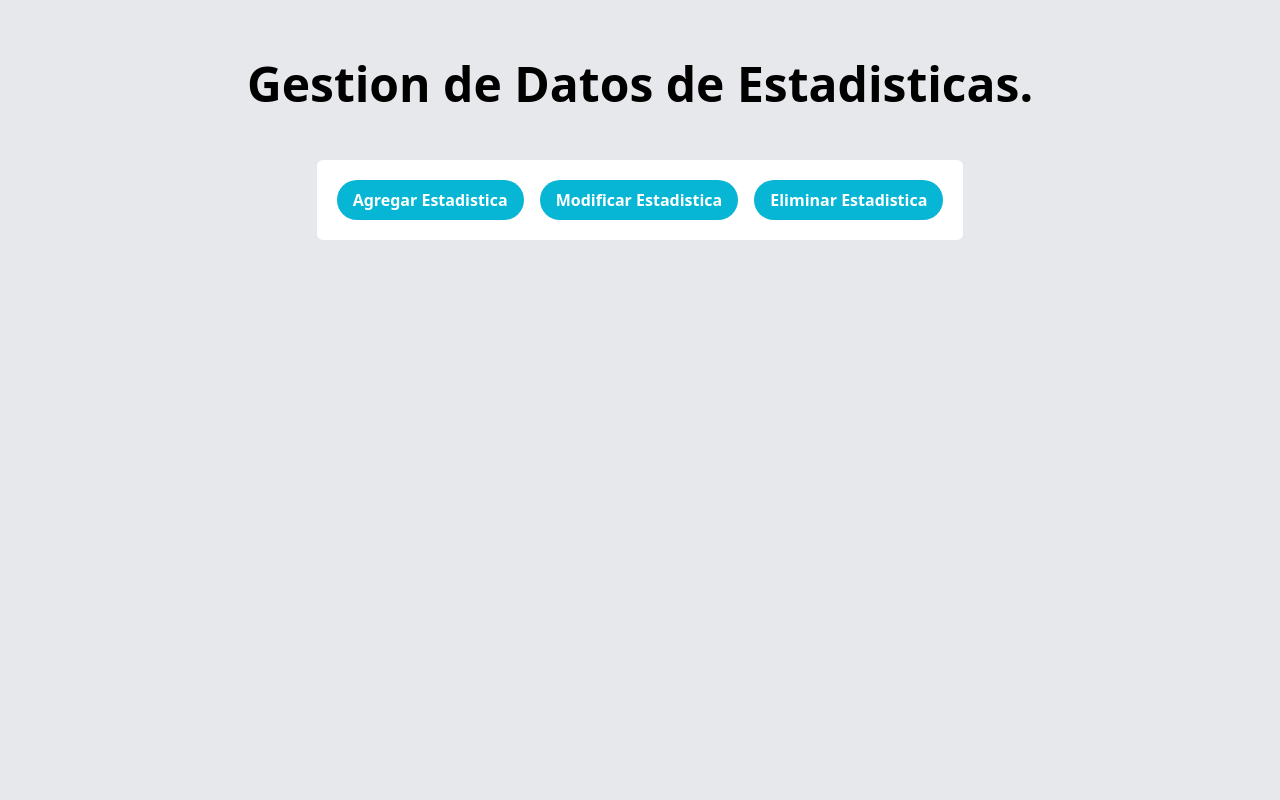
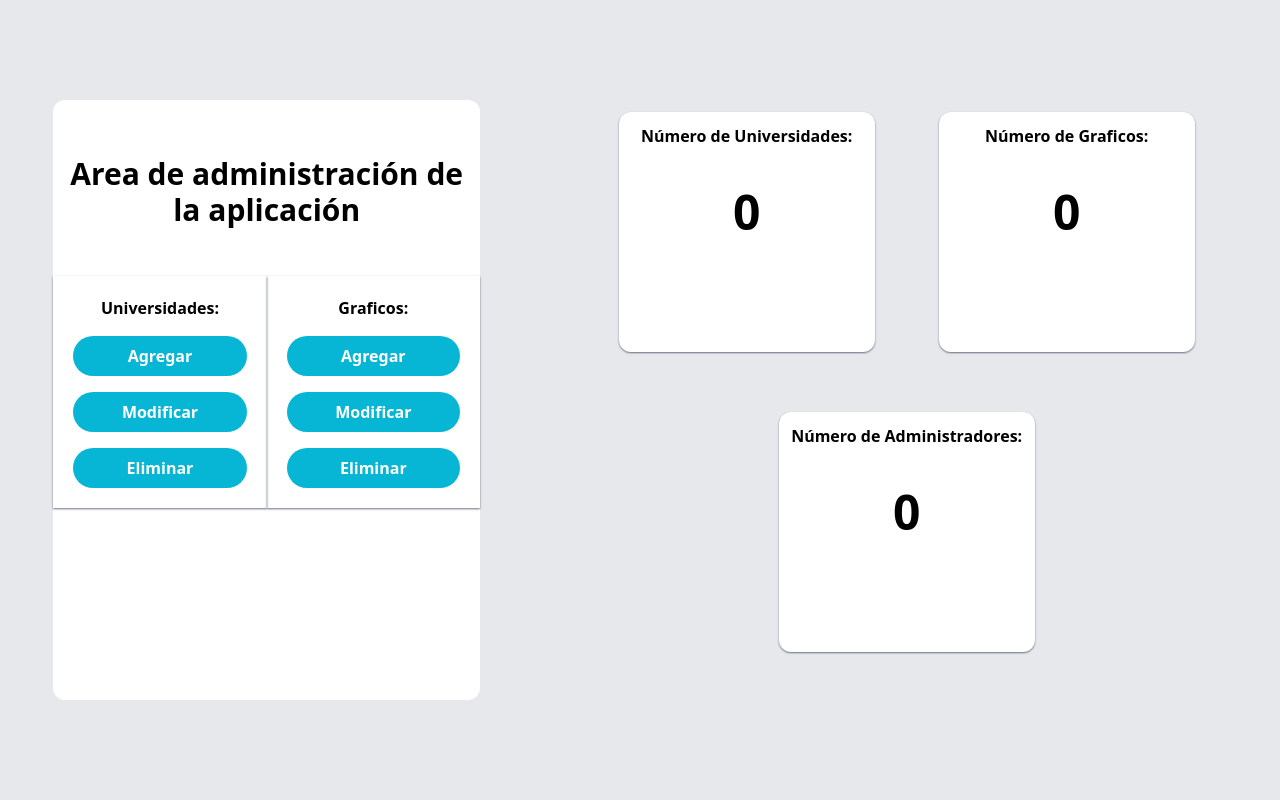
Before and after one commit to Rodrimejia03/Estadisticas-COVID19, a Django app: page /gestionAdmin/ in a window 1280 px wide. Run offline with Django 3.2, Linux system fonts and the light colour scheme; data that the repository does not hold is empty; some libraries are stand-ins or nearby versions.

Commit message:
Vistas CRUD Graficos y universidad creadas, backend de crear universidad creado

```diff
--- a/swa/swa/urls.py
+++ b/swa/swa/urls.py
@@ -20,8 +20,11 @@ from webapp.views import *
 urlpatterns = [
     path('admin/', admin.site.urls),
     path('', welcome),
-    path('gestionAdmin/', administrator),
-    path('gestionAdmin/Agregarest', administrator_AgEst),
-    path('gestionAdmin/Modificarest', administrator_ModEst),
-    path('gestionAdmin/Eliminarest', administrator_ElEst)
+    path('gestionAdmin/', administrator, name='gestionAdmin'),
+    path('gestionAdmin/Agregargrf', administrator_AgGrf),
+    path('gestionAdmin/Modificargrf', administrator_ModGrf),
+    path('gestionAdmin/Eliminargrf', administrator_ElGrf),
+    path('gestionAdmin/Agregaruni', administrator_AgUni),
+    path('gestionAdmin/Modificaruni', administrator_ModUni),
+    path('gestionAdmin/Eliminaruni', administrator_ElUni),
 ]
--- a/swa/webapp/models.py
+++ b/swa/webapp/models.py
@@ -11,7 +11,7 @@ class Universidad(models.Model):
 class Administrador(models.Model):
     idAdmin = models.AutoField(primary_key=True)
     email = models.CharField(max_length=50)
-    contrasenia = models.CharField(max_length=50)
+    contrasenia = models.CharField(max_length=120)
 
 class Estadistica(models.Model):
     idEstadistica = models.AutoField(primary_key=True)
--- /dev/null
+++ b/swa/webapp/templates/administracion/Admin_General.html
@@ -0,0 +1,18 @@
+{% extends '../administracion/base_admin.html' %}
+{% block content %}
+<div class="w-full h-full flex flex-row flex-wrap justify-around">
+        <div class="basis-2/5 h-2/5 p-3 m-3 bg-white rounded-xl shadow-sm shadow-gray-500">
+            <p class="text-black text-center font-semibold">Número de Universidades: </p>
+            <h1 class="text-black text-center font-bold text-5xl mt-10">{{Universidad}}</h1>
+        </div>
+        <div class="basis-2/5 h-2/5 p-3 m-3 bg-white rounded-xl shadow-sm shadow-gray-500">
+            <p class="text-black text-center font-semibold text-2lg">Número de Graficos:  </p>
+            <h1 class="text-black text-center font-bold text-5xl mt-10">{{Grafico}}</h1>
+        </div>
+        <div class="basis-2/5 h-2/5 p-3 m-3 bg-white rounded-xl shadow-sm shadow-gray-500">
+            <p class="text-black text-center font-semibold text-2lg">Número de Administradores: </p>
+            <h1 class="text-black text-center font-bold text-5xl mt-10">{{Administrador}}</h1>
+        </div>
+
+</div>
+{% endblock %}
--- a/swa/webapp/templates/administracion/Agregarest.html
+++ /dev/null
@@ -1,5 +0,0 @@
-{% extends '../administracion/base_admin.html' %}
-{% block title %}- Agregar Estadistica{% endblock %}
-{% block content %}
-<h2 class="text-center text-4xl">un comentario random para agregar</h2>
-{% endblock %}
--- a/swa/webapp/templates/administracion/Eliminarest.html
+++ b/swa/webapp/templates/administracion/CRUD_Grafico/Eliminargrf.html
@@ -1,5 +1,6 @@
-{% extends '../administracion/base_admin.html' %}
-{% block title %}- Eliminar Estadistica{% endblock %}
+{% extends 'administracion/base_admin.html' %}
+{% block title %}- Eliminar Grafico{% endblock %}
 {% block content %}
+
 <h2 class="text-center text-4xl">un comentario random para eliminar</h2>
 {% endblock %}
--- a/swa/webapp/templates/administracion/Modificarest.html
+++ b/swa/webapp/templates/administracion/CRUD_Grafico/Modificargrf.html
@@ -1,5 +1,5 @@
-{% extends '../administracion/base_admin.html' %}
-{% block title %}- Modificar Estadistica{% endblock %}
+{% extends 'administracion/base_admin.html' %}
+{% block title %}- Modificar Grafico{% endblock %}
 {% block content %}
 <h2 class="text-center text-4xl">un comentario random para modificar</h2>
 {% endblock %}
--- /dev/null
+++ b/swa/webapp/templates/administracion/CRUD_Universidad/Eliminaruni.html
@@ -0,0 +1,4 @@
+{% extends 'administracion/base_admin.html' %}
+{% block title %}- Eliminar Universidad{% endblock %}
+{% block content %}
+{% endblock %}
--- /dev/null
+++ b/swa/webapp/templates/administracion/CRUD_Universidad/Modificaruni.html
@@ -0,0 +1,5 @@
+{% extends 'administracion/base_admin.html' %}
+{% block title %}- Modificar Universidad{% endblock %}
+
+{% block content %}
+{% endblock %}
--- a/swa/webapp/templates/administracion/base_admin.html
+++ b/swa/webapp/templates/administracion/base_admin.html
@@ -1,3 +1,4 @@
+
 <!DOCTYPE html>
 <html lang="en">
 
@@ -10,31 +11,44 @@
     <title>Gestion de datos - Afectacion covid-19 {% block title %}{% endblock %}</title>
 </head>
 
-<body>
-    <div class="flex flex-col w-screen h-screen overflow-x-hidden overflow-y-hidden bg-[#e6e8eb]">
+<body class="h-screen w-screen overflow-auto flex flex-row justify-around items-center bg-[#e6e8eb]">
+    <div class="flex flex-col w-2/6 h-3/4 bg-white rounded-xl">
         <div class="w-full h-max mt-10 flex justify-center">
-            <h1 class="p-5 rounded-md text-black font-bold text-center text-5xl">Gestion de Datos
-                de Estadisticas.</h2>
+            <h1 class="p-4 rounded-md text-black font-bold text-center text-3xl">Area de administración de la aplicación</h2>
         </div>
         <div class="flex w-full h-min mt-8 justify-center">
-            <form method="post" class="flex w-max h-min p-3 bg-white rounded-md">
+            <form method="GET" class="flex flex-col basis-1/2 p-3 shadow-sm shadow-gray-500">
                 {% csrf_token %}
-                <button type="submit" formaction="Agregarest"
-                    class="bg-cyan-500 m-2 hover:bg-cyan-700 text-white font-bold py-2 px-4 rounded-full">Agregar
-                    Estadistica</button>
-                <button type="submit" formaction="Modificarest"
-                    class="bg-cyan-500 m-2 hover:bg-cyan-700 text-white font-bold py-2 px-4 rounded-full">Modificar
-                    Estadistica</button>
-                <button type="submit" formaction="Eliminarest"
-                    class="bg-cyan-500 m-2 hover:bg-cyan-700 text-white font-bold py-2 px-4 rounded-full">Eliminar
-                    Estadistica</button>
+                <p class="text text-center text-black font-semibold m-2">Universidades:</p>
+                <button type="submit" formaction="Agregaruni"
+                    class="bg-cyan-500 m-2 hover:bg-cyan-700 text-white font-bold py-2 rounded-full">Agregar
+                    </button>
+                <button type="submit" formaction="Modificaruni"
+                    class="bg-cyan-500 m-2 hover:bg-cyan-700 text-white font-bold py-2 rounded-full">Modificar
+                    </button>
+                <button type="submit" formaction="Eliminaruni"
+                    class="bg-cyan-500 m-2 hover:bg-cyan-700 text-white font-bold py-2 rounded-full">Eliminar
+                    </button>
+            </form>
+            <form method="POST" class="flex flex-col basis-1/2 p-3 shadow-sm shadow-gray-500">
+                {% csrf_token %}
+                <p class="text text-center text-black font-semibold m-2">Graficos:</p>
+                <button type="submit" formaction="Agregargrf"
+                    class="bg-cyan-500 m-2 hover:bg-cyan-700 text-white font-bold py-2 rounded-full">Agregar
+                    </button>
+                <button type="submit" formaction="Modificargrf"
+                    class="bg-cyan-500 m-2 hover:bg-cyan-700 text-white font-bold py-2 rounded-full">Modificar
+                    </button>
+                <button type="submit" formaction="Eliminargrf"
+                    class="bg-cyan-500 m-2 hover:bg-cyan-700 text-white font-bold py-2 rounded-full">Eliminar
+                    </button>
             </form>
         </div>
-        <div class="w-full mt-10">
-            {% block content %}{% endblock %}
+    </div>
+        <div class="w-3/6 h-3/4">
+            {% block content %}
+            {% endblock %}
         </div>
-    </div>
-
     </div>
 </body>
 
--- a/swa/webapp/templates/index.html
+++ b/swa/webapp/templates/index.html
@@ -12,7 +12,8 @@
         <div class="w-80 m-2 p-2 bg-[#111827] rounded-lg flex flex-col items-center">
             <!-- Logo -->
             <div class="w-full py-2 flex justify-center items-center basis-2/12">
-                <img src="../images/logo.webp" alt="Logo">
+                {% load static %}
+                <img src="{% static 'webapp/logo_Proyecto.png' %}" alt="Logo">
             </div>
             <!-- Navigation items -->
             <div class="w-full basis-8/12 flex items-center">
@@ -66,7 +67,7 @@
             data: {
                 labels: ['Semestre 1', 'Semestre 2'],
                 datasets: [{
-                    label: 'Estudiantes inscritos' ,
+                    label: 'Estudiantes inscritos',
                     data: [1097, 478],
                     backgroundColor: ['#0d9488', '#0f766e'],
                     borderWidth: 1
--- /dev/null
+++ b/swa/webapp/utils.py
@@ -0,0 +1,15 @@
+from django.forms import ModelForm, NumberInput
+from .models import *
+
+def getCountDatos():
+    countUni = Universidad.objects.count()
+    countAdmin = Administrador.objects.count()
+    countGrafico = Estadistica.objects.count()
+
+    dic_datos = {
+        "Universidad": countUni,
+        "Administrador": countAdmin,
+        "Grafico": countGrafico
+    }
+
+    return dic_datos
--- a/swa/webapp/views.py
+++ b/swa/webapp/views.py
@@ -1,18 +1,42 @@
 from django.shortcuts import render
-
+from django.contrib import messages
+from .utils import *
+from .models import *
 
 # Create your views here.
 def welcome(request):
     return render(request, 'index.html')
 
 def administrator(request):
-    return render(request, 'administracion/base_admin.html')
+    return render(request, 'administracion/admin_general.html', getCountDatos())
 
-def administrator_AgEst(request):
-    return render(request, 'administracion/Agregarest.html')
+def administrator_AgGrf(request):
+    unis = Universidad.objects.all()
+    return render(request, 'administracion/CRUD_Grafico/Agregargrf.html', {'unis': unis})
 
-def administrator_ModEst(request):
-    return render(request, 'administracion/Modificarest.html')
+def administrator_ModGrf(request):
+    return render(request, 'administracion/CRUD_Grafico/Modificargrf.html')
 
-def administrator_ElEst(request):
-    return render(request, 'administracion/Eliminarest.html')
+def administrator_ElGrf(request):
+    return render(request, 'administracion/CRUD_Grafico/Eliminargrf.html')
+
+def administrator_AgUni(request):
+    if request.method == 'POST':
+        temp_uni = Universidad()
+        temp_uni.nombreU = request.POST.get('nombreU_input')
+        temp_uni.anio_periodo = request.POST.get('anio_periodo_input')
+        if not Universidad.objects.filter(anio_periodo=temp_uni.anio_periodo, nombreU=temp_uni.nombreU):
+            temp_uni.numInscritos = request.POST.get('inscritos_input')
+            temp_uni.numGraduados = request.POST.get('graduados_input')
+            temp_uni.numDesertados = request.POST.get('desertados_input')
+            temp_uni.save()
+            messages.success(request, 'Datos guardados correctamente')
+        else:
+            messages.error(request, 'Este es un mensaje de error.')
+    return render(request, 'administracion/CRUD_Universidad/Agregaruni.html')
+
+def administrator_ModUni(request):
+    return render(request, 'administracion/CRUD_Universidad/Modificaruni.html')
+
+def administrator_ElUni(request):
+    return render(request, 'administracion/CRUD_Universidad/Eliminaruni.html')
```
Also changed, not shown: swa/webapp/apps.py (added, +8 -0 lines), swa/webapp/signals.py (added, +18 -0 lines), swa/webapp/templates/administracion/CRUD_Grafico/Agregargrf.html (added, +41 -0 lines), swa/webapp/templates/administracion/CRUD_Universidad/Agregaruni.html (added, +38 -0 lines), swa/webapp/migrations/0001_initial.py, swa/webapp/migrations/0002_alter_administrador_contrasenia.py (added), swa/webapp/static/webapp/logo_Proyecto.png (added).
